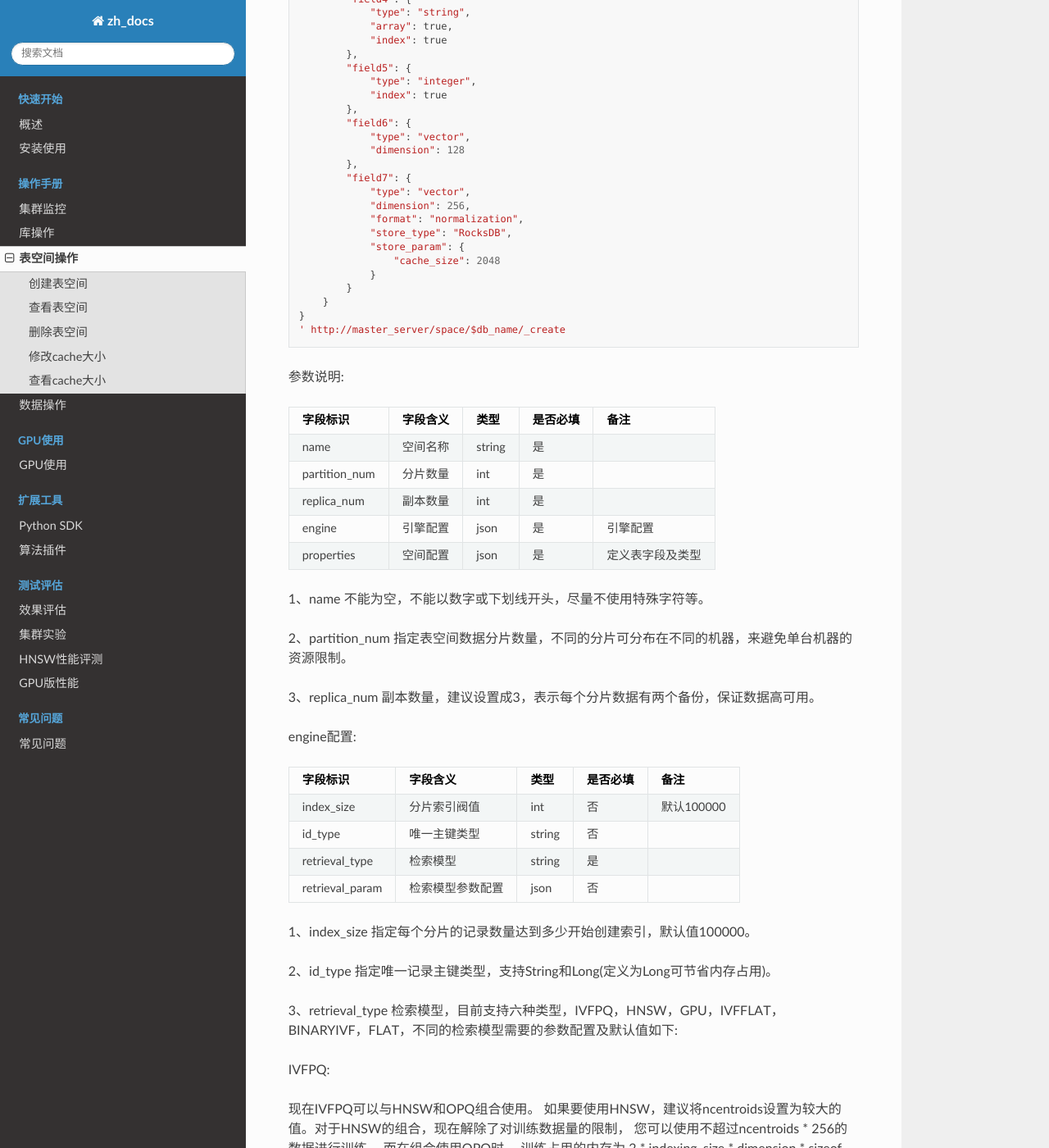
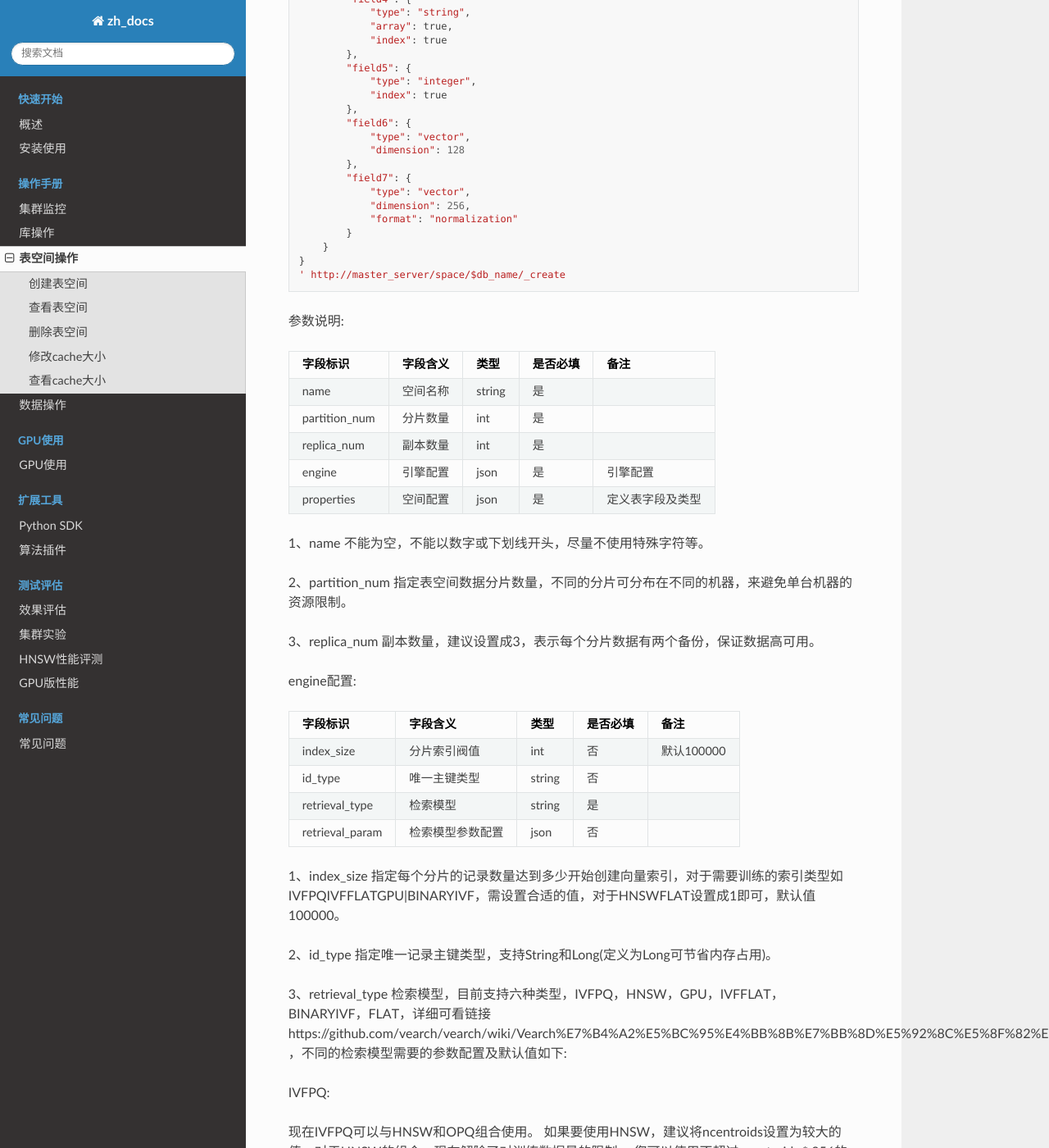
Before and after one commit to vearch/zh_docs, a Sphinx documentation site: the page built from docs/source/use_op/op_space.rst, in a window 1280 px wide and 1400 px high, scrolled down 734 px. Shown: the whole window at 82% size. Built offline with Sphinx 7.4.7 and the Read the Docs theme 2.0.0, drawn with Linux system fonts in a browser that asks for light colours; pages that are not in the unit, such as notebooks, are missing from menus; some of the changed text lies outside the part shown.

Commit message:
update space

```diff
--- a/docs/source/use_op/op_space.rst
+++ b/docs/source/use_op/op_space.rst
@@ -50,11 +50,7 @@
           "field7": {
               "type": "vector",
               "dimension": 256,
-              "format": "normalization",
-              "store_type": "RocksDB",
-              "store_param": {
-                  "cache_size": 2048
-              }
+              "format": "normalization"
           }
       }
   }
@@ -97,11 +93,11 @@
 |retrieval_param |检索模型参数配置 |json           |否        |                                       |
 +----------------+-----------------+---------------+----------+---------------------------------------+
 
-1、index_size 指定每个分片的记录数量达到多少开始创建索引，默认值100000。
+1、index_size 指定每个分片的记录数量达到多少开始创建向量索引，对于需要训练的索引类型如IVFPQ\IVFFLAT\GPU|BINARYIVF，需设置合适的值，对于HNSW\FLAT设置成1即可，默认值100000。
 
 2、id_type 指定唯一记录主键类型，支持String和Long(定义为Long可节省内存占用)。
 
-3、retrieval_type 检索模型，目前支持六种类型，IVFPQ，HNSW，GPU，IVFFLAT，BINARYIVF，FLAT，不同的检索模型需要的参数配置及默认值如下:
+3、retrieval_type 检索模型，目前支持六种类型，IVFPQ，HNSW，GPU，IVFFLAT，BINARYIVF，FLAT，详细可看链接https://github.com/vearch/vearch/wiki/Vearch%E7%B4%A2%E5%BC%95%E4%BB%8B%E7%BB%8D%E5%92%8C%E5%8F%82%E6%95%B0%E9%80%89%E6%8B%A9 ，不同的检索模型需要的参数配置及默认值如下:
 
 IVFPQ:
 
@@ -266,6 +262,24 @@
 
   注意: 1、向量长度是8的倍数
 
+FLAT:
+
++---------------+------------------+------------+------------+----------------------------------------+
+|字段标识       |字段含义          |类型        |是否必填    |备注                                    |
++===============+==================+============+============+========================================+
+|metric_type    |计算方式          |string      |是          |L2或者InnerProduct                      |
++---------------+------------------+------------+------------+----------------------------------------+
+
+::
+
+  "retrieval_type": "FLAT",
+  "retrieval_param": {
+      "metric_type": "InnerProduct"
+  }
+
+ 注意: 1、向量存储方式只支持MemoryOnly
+
+
 properties配置:
 
 1、表空间结构定义字段支持的类型(即type的值)有6种: string(keyword)，integer， long， float，double， vector。
@@ -283,7 +297,7 @@
 +-------------+---------------+---------------+----------+----------------------------------------------+
 |format       |归一化处理     |string         |否        |设置为normalization对添加的特征向量归一化处理 |
 +-------------+---------------+---------------+----------+----------------------------------------------+
-|store_type   |特征存储类型   |string         |否        |支持MemoryOnly、Mmap和RocksDB, 默认MemoryOnly |
+|store_type   |特征存储类型   |string         |否        |支持MemoryOnly、RocksDB, 不同索引默认值不一样 |
 +-------------+---------------+---------------+----------+----------------------------------------------+
 |store_param  |存储参数设置   |json           |否        |针对不同store_type的存储参数                  |
 +-------------+---------------+---------------+----------+----------------------------------------------+
@@ -298,13 +312,11 @@
 
 "RocksDB"：原始向量存储在RockDB（磁盘）中，存储数量受磁盘大小限制，适用单机数据量巨大（亿级以上），对性能要求不高的场景
 
-"Mmap"：原始向量存储在磁盘文件中，使用cache提高性能，存储数量受磁盘大小限制，适用单机数据量巨大（亿级以上），对性能要求不高的场景
 
 7、store_param 针对不同store_type的存储参数，其包含以下两个子参数。
 
 cache_size: 数值类型，单位是M bytes，默认1024。store_type="RocksDB"时，表示RocksDB的读缓冲大小，值越大读向量的性能越好，一般设置1024、2048、4096和6144即可；store_type="Mmap"时，表示读缓冲的大小，一般512、1024、2048和4096即可，可根据实际应用场景设置大小；store_type="MemoryOnly"，cache_size不生效。
 
-compress: 设置为{"rate":16} 压缩50%； 默认不压缩。
 
 标量索引
 
```
